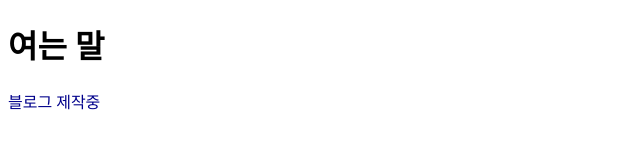
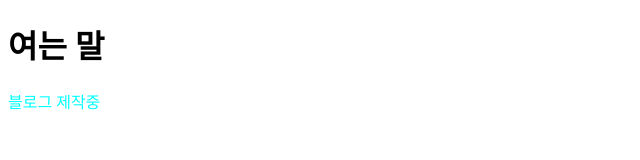
Before and after one commit to aroc777/aroc777.github.io, a plain HTML site: page index.html in a window 1280 px wide. Shown: the whole page, without its empty margins (0-640 px from the left). Drawn offline with Linux system fonts and the light colour scheme.

Commit message:
안보여서 본문 색 다시 바꿈

```diff
--- a/index.html
+++ b/index.html
@@ -4,6 +4,6 @@
 
 <body>
 <h1> 여는 말</h1>
-<p style="color: darkblue;"> 블로그 제작중 </p>
+<p style="color: cyan;"> 블로그 제작중 </p>
 </body>
 </html>
```
